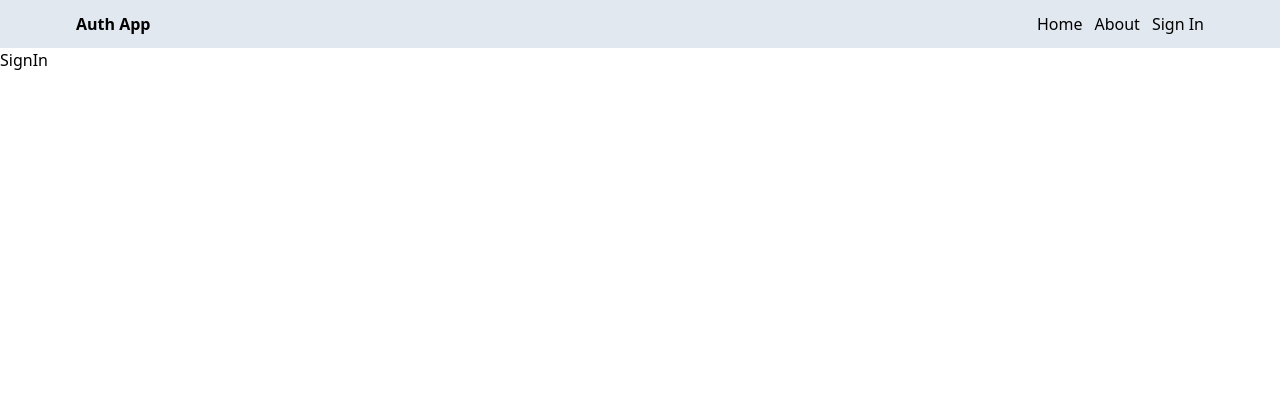
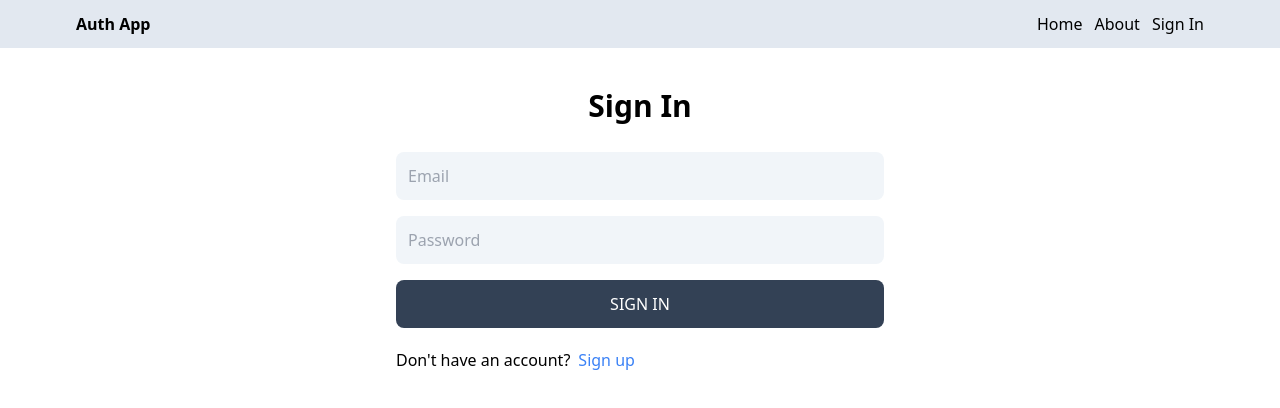
Before and after one commit to Agbeyebiawo/main-auth-app, a React (Create React App) app in the folder client/: page /sign-in in a window 1280 px wide. Shown: the top 408 px of the page. Built offline with nearby package versions, Linux system fonts and the light colour scheme.

Commit message:
added redux toolkit

```diff
--- a/client/src/pages/SignIn.js
+++ b/client/src/pages/SignIn.js
@@ -1,9 +1,53 @@
-import React from 'react'
+import React, {useState} from 'react'
+import { Link } from 'react-router-dom'
 
 const SignIn = () => {
+  const [formData,setFormData] = useState({})
+  const [error,setError] = useState(false)
+  const [loading,setLoading] = useState(false)
+  // const [error]
+  const handleChange = (e)=>{
+    setFormData({...formData, [e.target.id]: e.target.value})
+  }
+
+  const handleSubmit = async(e)=>{
+    e.preventDefault()
+    try{
+      setLoading(true)
+      const res = await fetch('http://localhost:4000/auth/signin',{
+        method:"POST",
+        body: JSON.stringify(formData),
+        headers:{'Content-Type':'application/json'}
+      })
+      const data = await res.json()
+      setLoading(false)
+      if(data.success === false){
+        setError(true)
+      }
+    }catch(error){
+      setLoading(false)
+      console.log(error)
+    }
+  }
   return (
-    <div>
-      <h1>SignIn</h1>
+    <div onSubmit={handleSubmit} className='p-3 max-w-lg mx-auto'>
+      <h1 className='text-3xl text-center font-semibold my-7'>Sign In</h1>
+      <form className='flex flex-col gap-4'>
+        {/* <input type="text" name="username" id="username" placeholder='Username'
+        className='bg-slate-100 p-3 rounded-lg' onChange={handleChange}/> */}
+        <input type="text" name="email" id="email" placeholder='Email'
+        className='bg-slate-100 p-3 rounded-lg' onChange={handleChange}/>
+        <input type="password" name="password" id="password" placeholder='Password'
+        className='bg-slate-100 p-3 rounded-lg' onChange={handleChange}/>
+        <button type="submit" disabled={loading} className='bg-slate-700 text-white uppercase p-3 rounded-lg hover:opacity-95 disabled:opacity-80'>{loading ? 'Loading' : 'Sign In'}</button>
+      </form>
+      <div className='flex gap-2 mt-5'>
+        <p>Don't have an account?</p>
+        <Link to={'/sign-up'}>
+          <span className='text-blue-500'>Sign up</span>
+        </Link>
+      </div>
+      <p className='text-red-500'>{error ? 'Something went wrong' : ''}</p>
     </div>
   )
 }
--- a/client/src/pages/SignUp.js
+++ b/client/src/pages/SignUp.js
@@ -1,5 +1,5 @@
 import React, { useState } from 'react'
-import { Link, json } from 'react-router-dom'
+import { Link } from 'react-router-dom'
 
 const SignUp = () => {
   const [formData,setFormData] = useState({})
@@ -31,7 +31,7 @@
   }
   return (
     <div onSubmit={handleSubmit} className='p-3 max-w-lg mx-auto'>
-      <h1 className='text-3xl text-center font-semibold my-7'>SignUp</h1>
+      <h1 className='text-3xl text-center font-semibold my-7'>Sign Up</h1>
       <form className='flex flex-col gap-4'>
         <input type="text" name="username" id="username" placeholder='Username'
         className='bg-slate-100 p-3 rounded-lg' onChange={handleChange}/>
```
